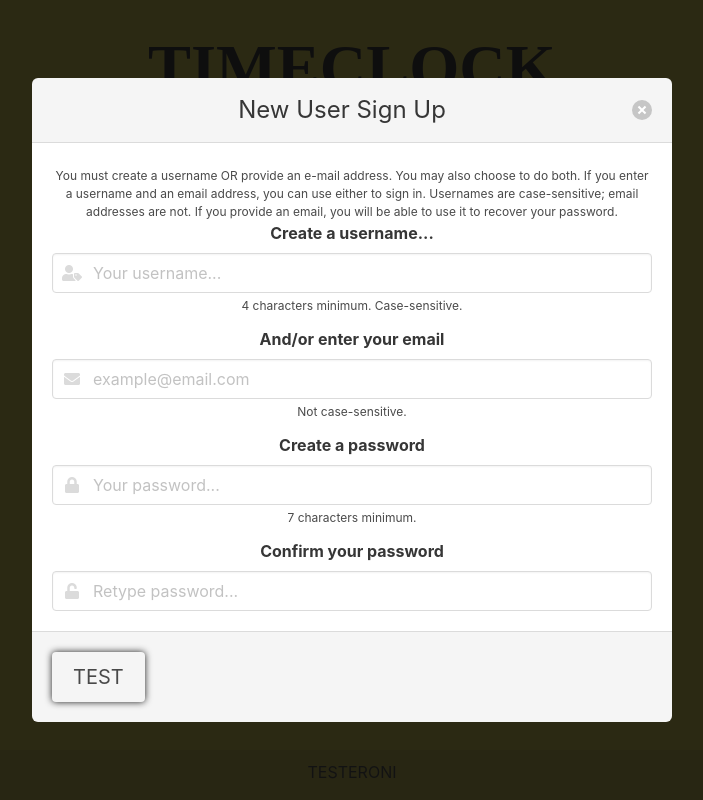
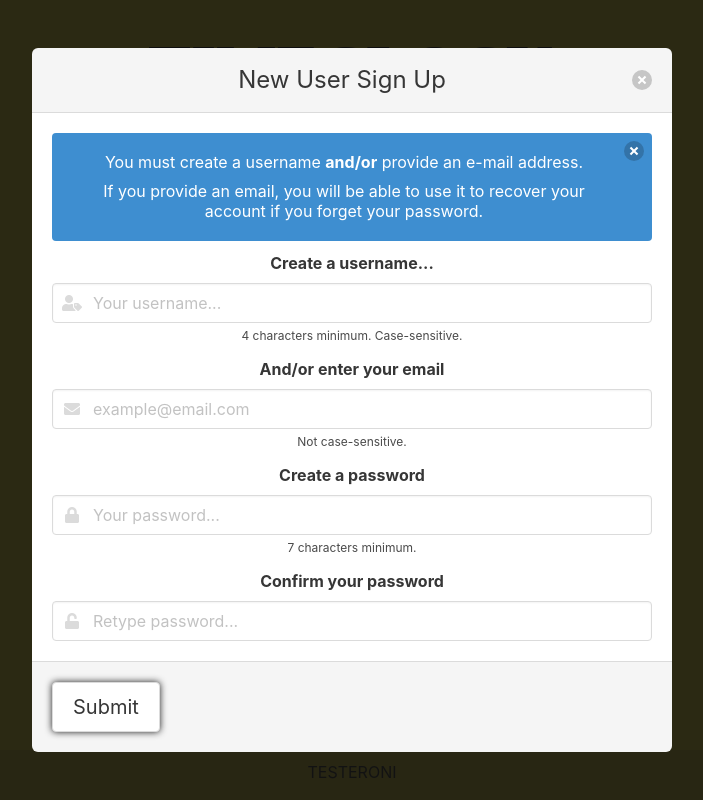
Before and after one commit to djknit/timeclock, a React (Create React App) app in the folder client/: page / in a window 1280 px wide. Both pictures are taken after a click on the button "Sign Up". Shown: the whole page, without its empty margins (288-991 px from the left). Built offline with nearby package versions, Linux system fonts and the light colour scheme; a web font is replaced by a local one.

Commit message:
more work on forms and modals

```diff
--- a/client/src/components/Button/index.js
+++ b/client/src/components/Button/index.js
@@ -18,7 +18,7 @@ class Button extends Component {
   render() {
 
     const { props, state, setFocus } = this;
-    const { children, size, color, style, onClick } = props;
+    const { children, size, color, style, onClick, disabled } = props;
 
     const completeStyle = getStyle(style, state.isFocused);
 
@@ -32,6 +32,7 @@ class Button extends Component {
         onFocus={() => setFocus(true)}
         onBlur={() => setFocus(false)}
         onClick={onClick}
+        disabled={disabled}
       >
         {children}
       </button>
--- a/client/src/components/LandingPage/NewUserModal/index.js
+++ b/client/src/components/LandingPage/NewUserModal/index.js
@@ -1,7 +1,9 @@
 import React, { Component } from 'react';
+import getStyle from './style';
 import ModalSkeleton from '../../ModalSkeleton';
 import Button from '../../Button';
 import TextInput from '../../formFields/TextInput';
+import Notification, { NotificationText } from '../../Notification';
 
 const fieldsInfo = [
   {
@@ -44,6 +46,10 @@ class NewUserModal extends Component {
   constructor(props) {
     super(props);
     this.handleChange = this.handleChange.bind(this);
+    this.setShowMessage = this.setShowMessage.bind(this);
+    this.isInputValid = this.isInputValid.bind(this);
+    this.submit = this.submit.bind(this);
+    this.reset = this.reset.bind(this);
     this.state = {
       username: '',
       email: '',
@@ -53,7 +59,7 @@ class NewUserModal extends Component {
       hasSuccess: false,
       isLoading: false,
       hasProblem: false,
-      showInstructions: true
+      showMessage: true
     };
   };
 
@@ -62,9 +68,34 @@ class NewUserModal extends Component {
     this.setState({ [name]: value });
   };
 
+  setShowMessage(newValue) {
+    this.setState({ showMessage: newValue });
+  };
+
+  isInputValid() {
+    const { username, email, password, verifyPassword } = this.state;
+    const emailRegEx = /.+@.+\..+/;
+    if (
+      emailRegEx.test(username) ||
+      !emailRegEx.test(email) ||
+      password.length < 7 ||
+      password !== verifyPassword
+    ) return false;
+  };
+
+  submit() {
+
+  };
+
+  reset() {
+
+  };
+
   render() {
     const { isActive, closeModal } = this.props;
-    const { hasSuccess, isLoading, hasProblem, problems, showInstructions, problemMessage } = this.state;
+    const { hasSuccess, isLoading, hasProblem, problems, showMessage, problemMessage } = this.state;
+
+    // const style = getStyle();
 
     return (
       <ModalSkeleton
@@ -73,27 +104,36 @@ class NewUserModal extends Component {
         closeModal={closeModal}
         footerContent={
           <>
-            <Button>TEST</Button>
+            <Button color="primary" onClick={this.submit}>Submit</Button>
           </>
         }
       >
         <form>
-          {showInstructions &&
-            <p className="help">
-              You must create a username OR provide an e-mail address. You may also choose to do both. If you enter a username and an email address, you can use
-              either to sign in. Usernames are case-sensitive; email addresses are not. If you provide an email, you will be able to use it to recover your password.
-            </p>
-          }
+          {showMessage && (
+            hasProblem ? (
+              <Notification theme="danger" close={() => this.setState({ showMessage: false })}>
+                {problemMessage}
+              </Notification>
+            ) : (
+              <Notification theme="info" close={() => this.setState({ showMessage: false })}>
+                <NotificationText>
+                  You must create a username <strong>and/or</strong> provide an e-mail address.
+                </NotificationText>
+                <NotificationText isLast={true}>
+                  If you provide an email, you will be able to use it to recover your account if you forget your password.
+                </NotificationText>
+              </Notification>
+            )
+          )}
           {hasSuccess &&
-            <div className="notification is-success has-shadow">
-              <strong>Success!</strong> Your account was created.
-              <br />You are now signed in.
-            </div>
-          }
-          {hasProblem &&
-            <div className="notification is-danger has-shadow">
-              {problemMessage}
-            </div>
+            <Notification theme="success">
+              <NotificationText>
+                <strong>Success!</strong> Your account was created.
+              </NotificationText>
+              <NotificationText isLast={true}>
+                You are now signed in.
+              </NotificationText>
+            </Notification>
           }
           {fieldsInfo.map(
             (field, index) => (
@@ -104,6 +144,7 @@ class NewUserModal extends Component {
                 isActive={isActive && !isLoading && !hasSuccess}
                 index={index}
                 hasProblem={problems[this.state[field.name]]}
+                key={index}
               />
             )
           )}
--- /dev/null
+++ b/client/src/components/LandingPage/NewUserModal/style.js
@@ -0,0 +1,6 @@
+export default function getStyle() {
+
+  return {
+
+  };
+}
--- a/client/src/components/LandingPage/index.js
+++ b/client/src/components/LandingPage/index.js
@@ -27,8 +27,6 @@ class LandingPage extends Component {
   };
 
   toggleLoginModal(isActiveAfterToggle) {
-    console.log('toggle')
-    console.log(isActiveAfterToggle)
     this.setState({ isLoginModalActive: isActiveAfterToggle });
   }
 
--- a/client/src/components/ModalSkeleton/index.js
+++ b/client/src/components/ModalSkeleton/index.js
@@ -7,8 +7,6 @@ function ModalSkeleton({
   children,
   footerContent
 }) {
-
-  console.log(isActive)
 
   const modalContainerClass = `modal${isActive ? ' is-active' : ''}`;
 
--- a/client/src/components/Notification/index.js
+++ b/client/src/components/Notification/index.js
@@ -1,18 +1,46 @@
 import React from 'react';
+import getStyle from './style';
 
 function Notification({
   children,
-  theme
+  theme,
+  close
 }) {
+
+  const style = getStyle();
 
   let className = 'notification';
   if (theme) className += ` is-${theme}`;
 
+  const _close = (event) => {
+    event.preventDefault();
+    close();
+  }
+
   return (
-    <div className={className}>
+    <div className={className} style={style.notification}>
+      {close && (
+        <button className="delete" onClick={_close}></button>
+      )}
       {children}
     </div>
   );
 }
 
 export default Notification;
+
+function NotificationText({
+  isLast,
+  children
+}) {
+
+  const style = getStyle();
+
+  return (
+    <p style={isLast ? style.lastP : style.p}>
+      {children}
+    </p>
+  );
+}
+
+export { NotificationText };
--- /dev/null
+++ b/client/src/components/Notification/style.js
@@ -0,0 +1,20 @@
+export default function getStyle() {
+  const allPs = {
+    textAlign: 'center',
+    lineHeight: 1.2
+  };
+
+  return {
+    notification: {
+      marginBottom: 10
+    },
+    p: {
+      ...allPs,
+      marginBottom: 10
+    },
+    lastP: {
+      ...allPs,
+      marginBottom: 0
+    }
+  };
+}
```
